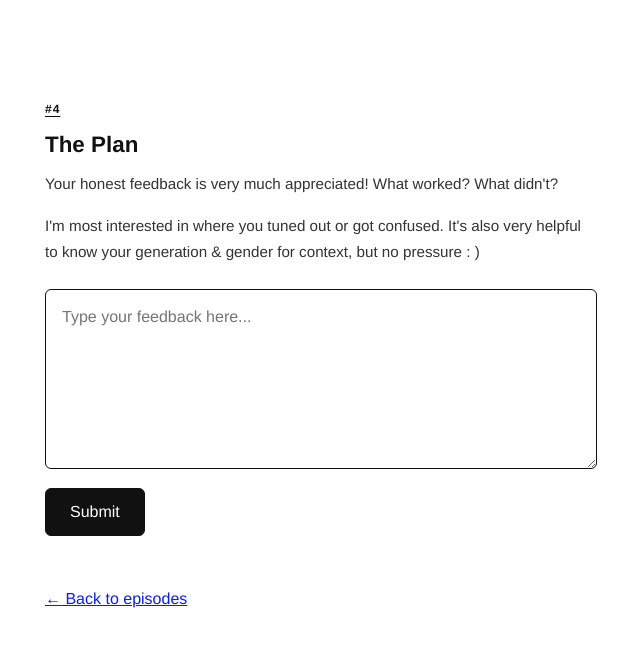
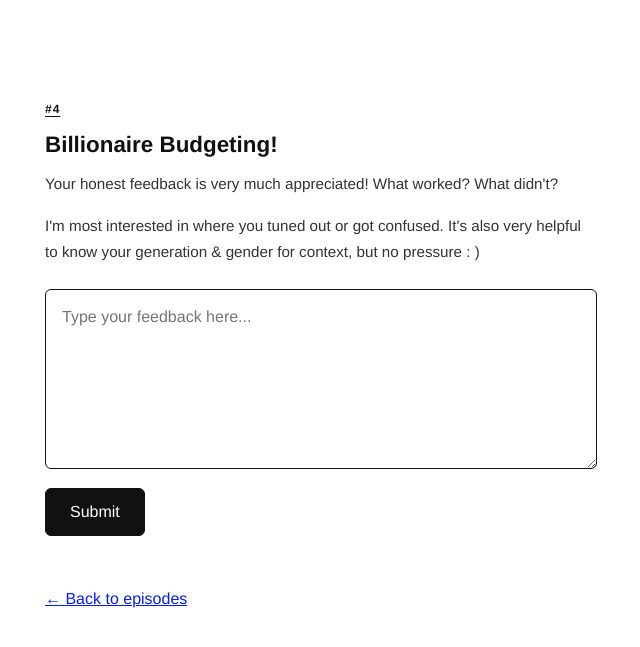
Before and after one commit to surfbunny120/feedbackforlisa.com, a Jekyll site: the page built from episode-4.html, in a window 1280 px wide. Shown: the top 647 px of the page, without its empty margins (319-959 px from the left). Built offline with Jekyll 4.4.1, drawn with Linux system fonts in a browser that asks for light colours.

Commit message:
Update episode-4 title and name to Billionaire Budgeting!
Co-Authored-By: Claude Opus 4.6 (1M context) <noreply@anthropic.com>

```diff
--- a/episode-4.html
+++ b/episode-4.html
@@ -1,7 +1,7 @@
 ---
 layout: default
-title: "Episode 4: The Plan — Feedback"
-episode_name: "The Plan"
+title: "Episode 4: Billionaire Budgeting! — Feedback"
+episode_name: "Billionaire Budgeting!"
 episode_number: 4
 ---
 
```
